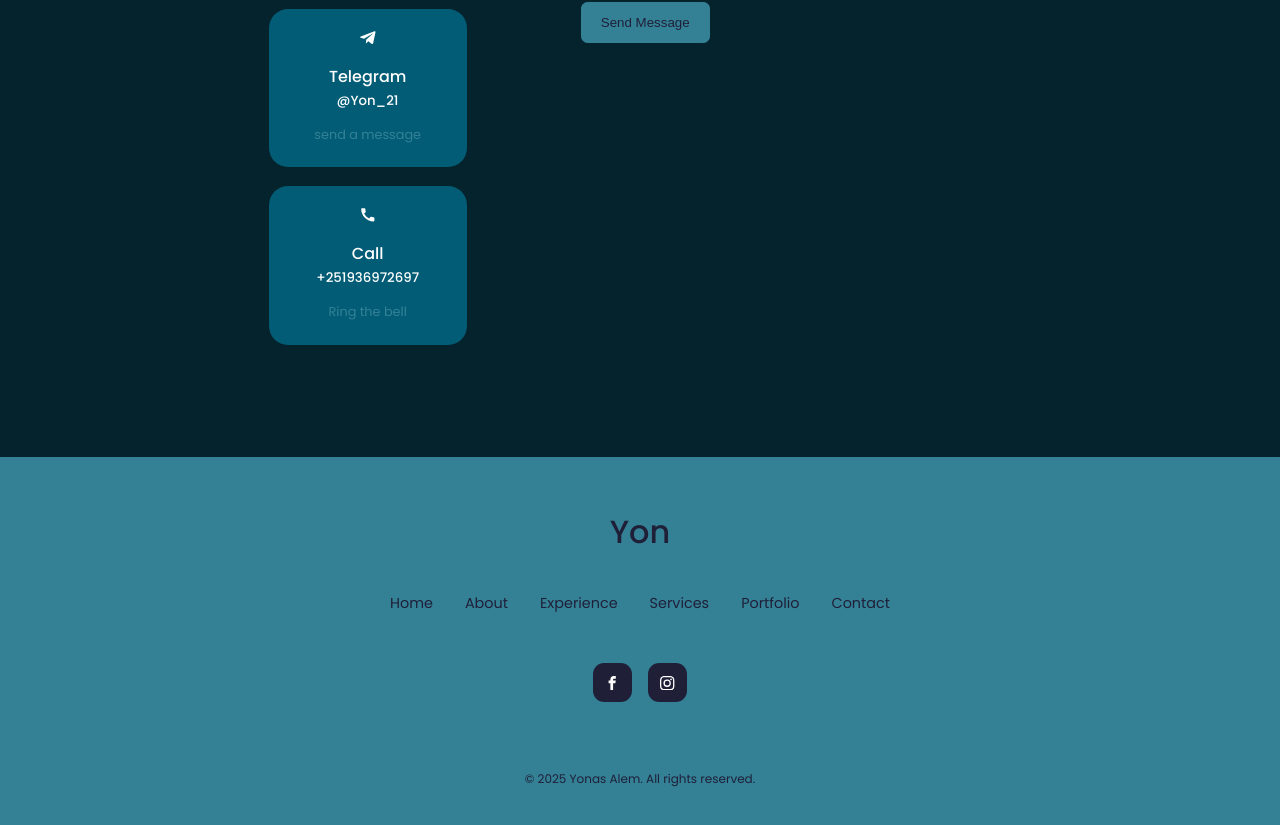
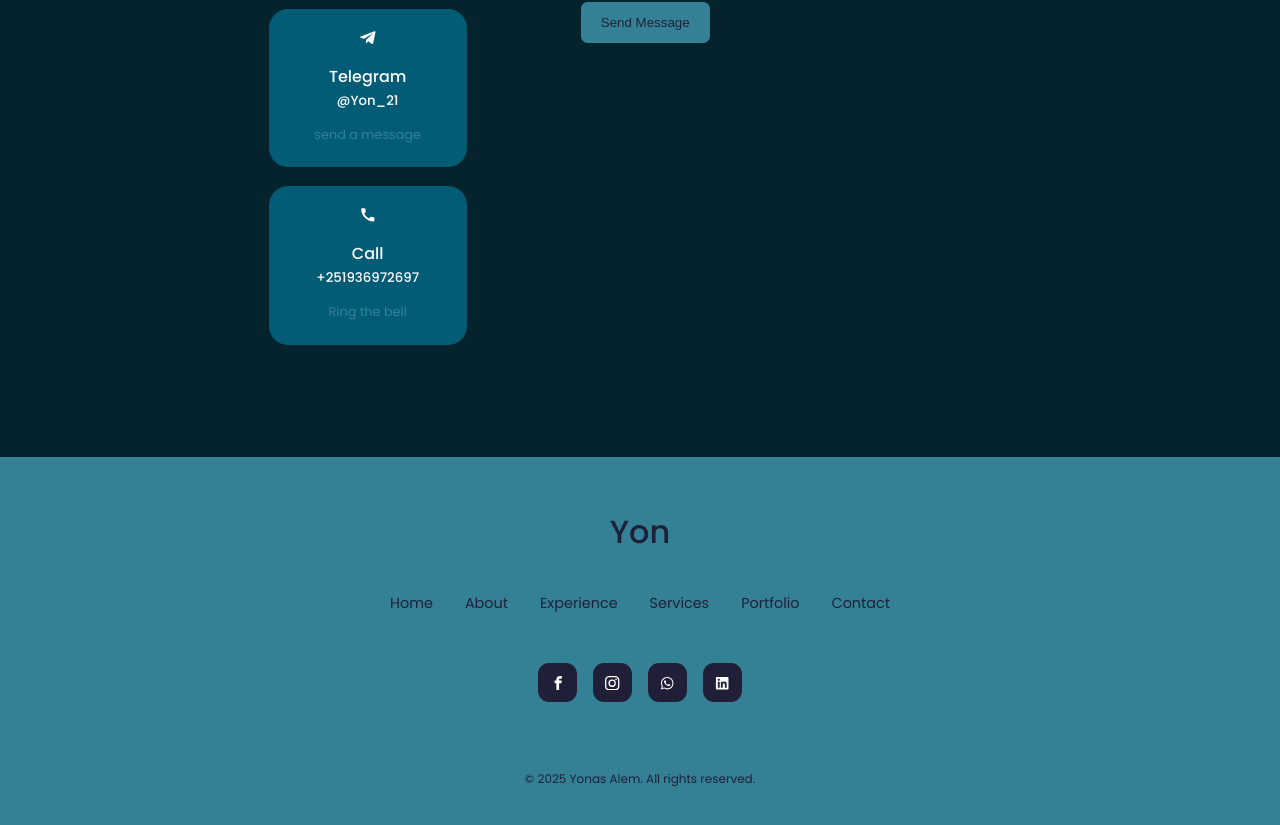
Before and after one commit to Yonas21/live-website-portfolio, a React (Create React App) app: page / in a window 1280 px wide. Shown: the part 4704-5529 px from the top of the page. Built offline with nearby package versions, Linux system fonts and the light colour scheme.

Commit message:
footer improvement done

```diff
--- a/src/components/footer/Footer.js
+++ b/src/components/footer/Footer.js
@@ -2,7 +2,8 @@ import React from 'react'
 import {ImFacebook} from 'react-icons/im'
 import {BsInstagram} from 'react-icons/bs'
 import './footer.css'
-import { socials } from '../../models'
+import { contact, socials } from '../../models'
+import { FaLinkedin, FaWhatsapp } from 'react-icons/fa'
 
 const Footer = () => {
   return (
@@ -47,6 +48,21 @@ const Footer = () => {
 				>
 					<BsInstagram className="footer-icons" />
 				</a>
+				<a
+					href={contact.whatsapp}
+					target="_blank"
+					rel="noreferrer"
+				>
+					<FaWhatsapp className="footer-icons" />
+				</a>
+
+				<a
+					href={socials.linkedin}
+					target="_blank"
+					rel="noreferrer"
+				>
+					<FaLinkedin className="footer-icons" />
+				</a>
 			</div>
 
 			<div className="footer__copyright">
```
